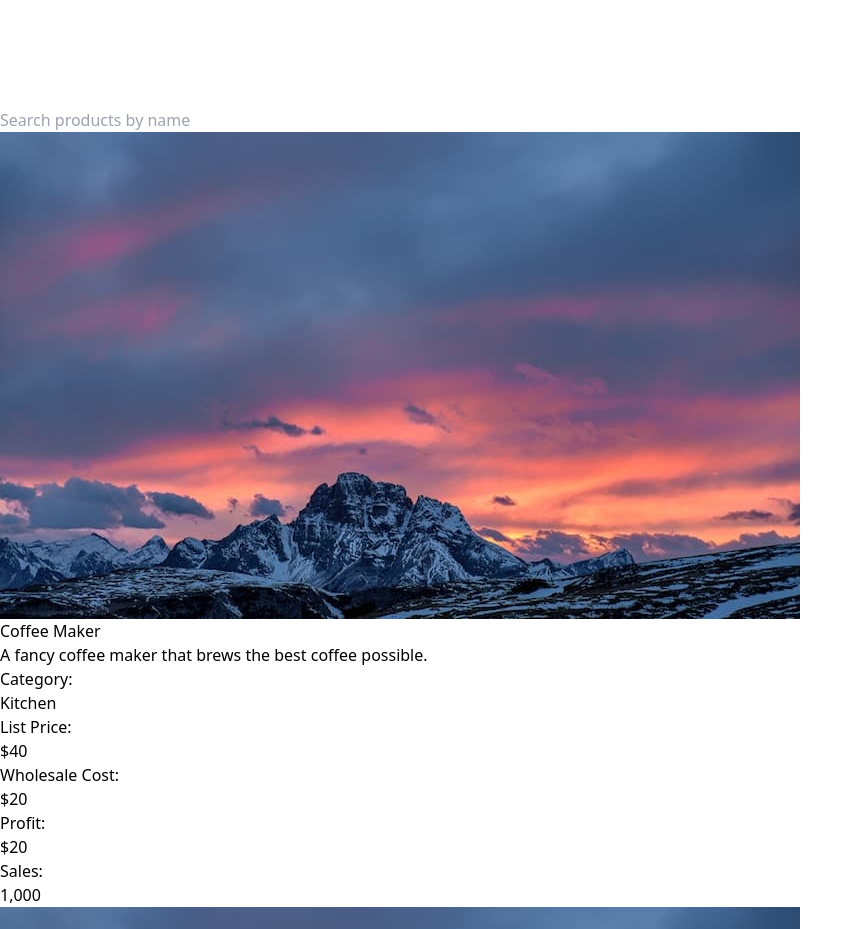
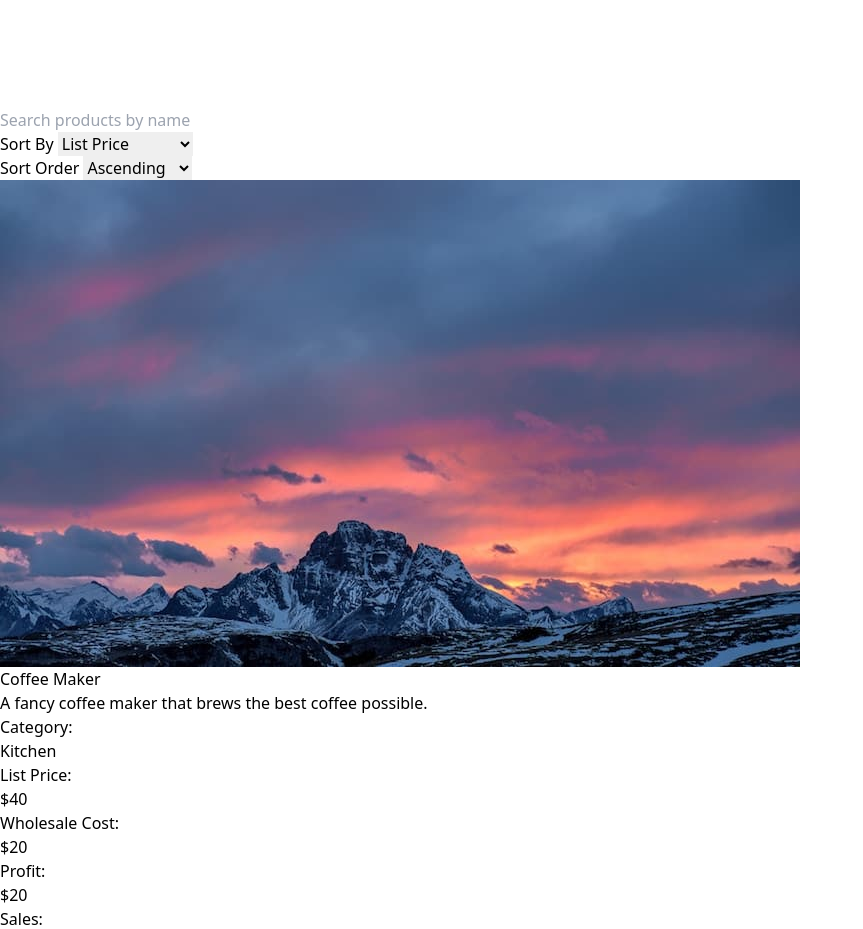
Before and after one commit to cwbieganek/sales-dashboard, a SvelteKit app: page /products in a window 1280 px wide. Shown: the part 1220-2149 px from the top of the page, without its empty margins (0-863 px from the left). Built offline with nearby package versions, Linux system fonts and the light colour scheme.

Commit message:
Add Sort By and Sort Order dropdowns

```diff
--- a/src/routes/products/+page.svelte
+++ b/src/routes/products/+page.svelte
@@ -48,6 +48,33 @@
 				bind:value={nameQuery}
 			/>
 		</div>
+		<!-- Sort By -->
+		<div>
+			<label for="sort-by" class="block text-sm font-medium leading-6 text-gray-900">Sort By</label>
+			<select
+				id="sort-by"
+				name="sort-by"
+				class="mt-2 block w-full rounded-md border-0 py-1.5 pl-3 pr-10 text-gray-900 ring-1 ring-inset ring-gray-300 focus:ring-2 focus:ring-indigo-600 sm:text-sm sm:leading-6"
+			>
+				<option selected>List Price</option>
+				<option>Wholesale Cost</option>
+				<option>Sales</option>
+			</select>
+		</div>
+		<!-- Sort Order -->
+		<div>
+			<label for="sort-order" class="block text-sm font-medium leading-6 text-gray-900"
+				>Sort Order</label
+			>
+			<select
+				id="sort-order"
+				name="sort-order"
+				class="mt-2 block w-full rounded-md border-0 py-1.5 pl-3 pr-10 text-gray-900 ring-1 ring-inset ring-gray-300 focus:ring-2 focus:ring-indigo-600 sm:text-sm sm:leading-6"
+			>
+				<option selected>Ascending</option>
+				<option>Descending</option>
+			</select>
+		</div>
 	</div>
 </div>
 <div class="grid grid-cols-4 gap-2 p-2">
```
